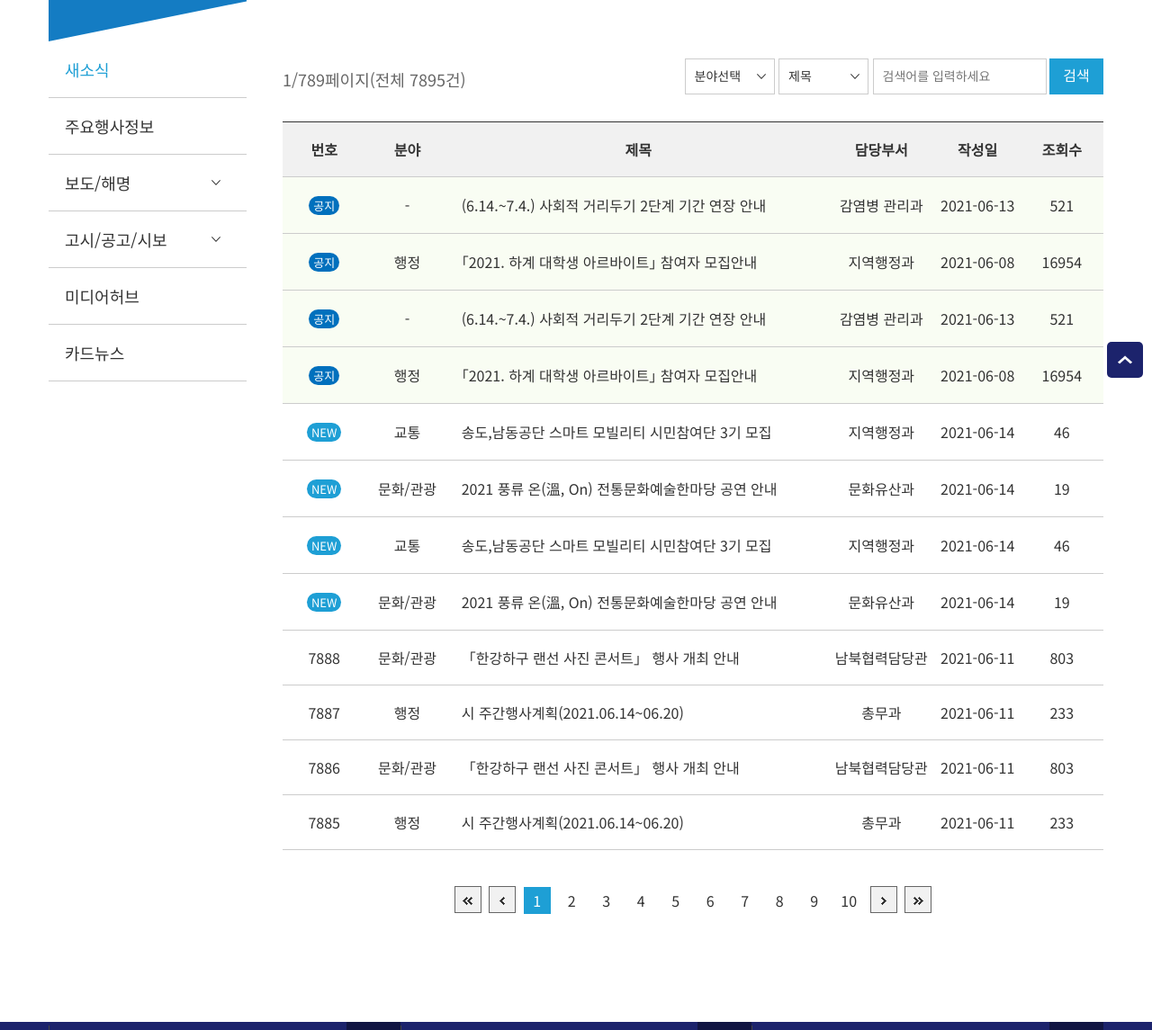
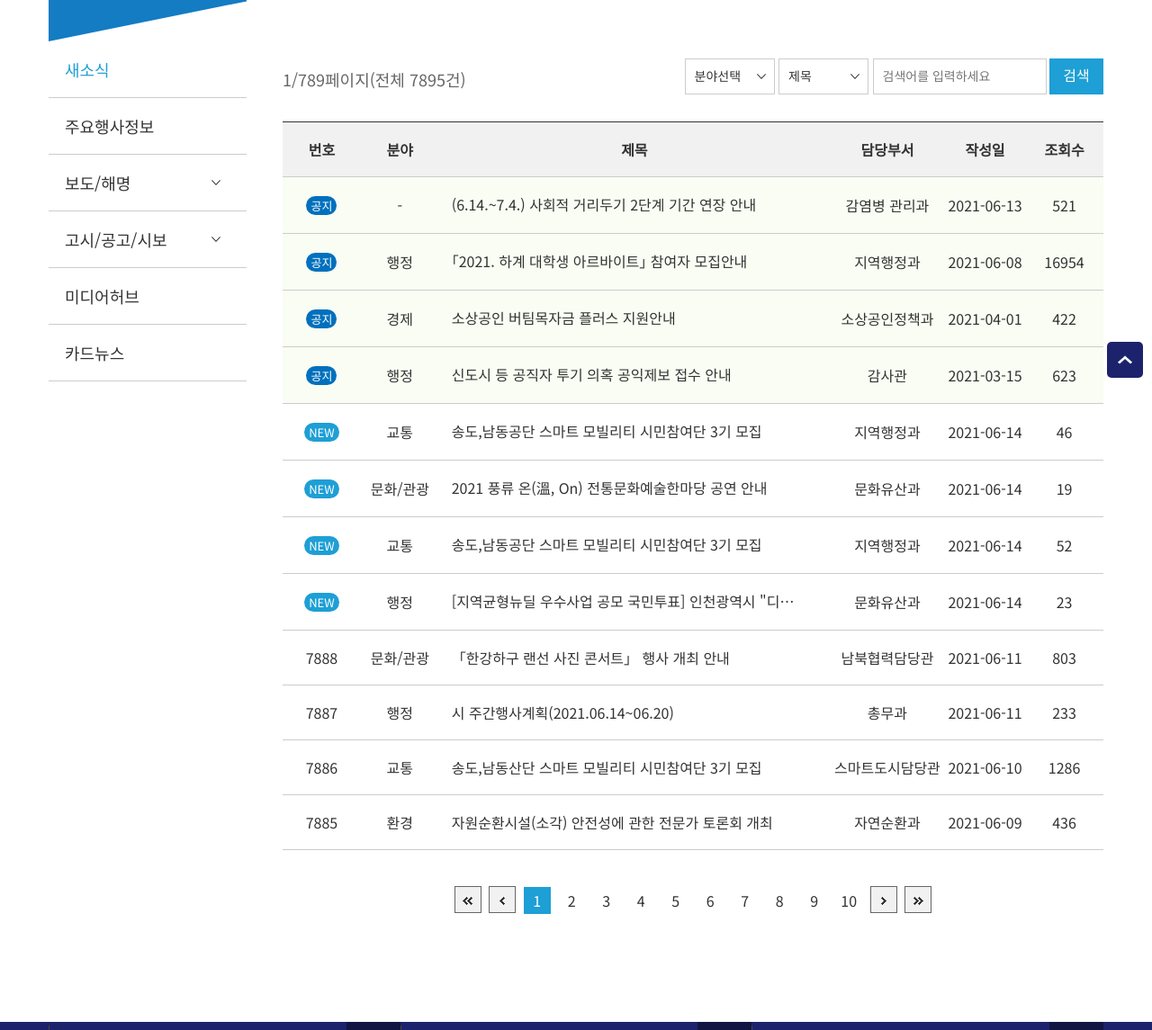
Before and after one commit to dsa02070/incheon, a plain HTML site: page sub_html/news.html in a window 1280 px wide. Shown: the part 370-1515 px from the top of the page at 90% size. Drawn offline with Linux system fonts and the light colour scheme.

Commit message:
2021.07.01. 테이블의 텍스트를 수정했습니다.
1. 테이블 내용에 중복된 텍스트를 새롭게 업데이트 했습니다.

```diff
--- a/css/news.css
+++ b/css/news.css
@@ -108,8 +108,14 @@
 }
 
 .content table tr td:nth-child(3) {
+    display: block;
+    width: 400px;
     padding-left: 14px;
     box-sizing: border-box;
+    /* 말줄임표 생성 */
+    text-overflow: ellipsis;
+    white-space: nowrap;
+    overflow: hidden;
 }
 
 /* pagination */
--- a/sub_html/news.html
+++ b/sub_html/news.html
@@ -279,19 +279,19 @@
                     </tr>
                     <tr class="notice">
                         <td><span>공지</span></td>
-                        <td>-</td>
-                        <td><a href="#">(6.14.~7.4.) 사회적 거리두기 2단계 기간 연장 안내</a></td>
-                        <td>감염병 관리과</td>
-                        <td>2021-06-13</td>
-                        <td>521</td>
+                        <td>경제</td>
+                        <td><a href="#">소상공인 버팀목자금 플러스 지원안내</a></td>
+                        <td>소상공인정책과</td>
+                        <td>2021-04-01</td>
+                        <td>422</td>
                     </tr>
                     <tr class="notice">
                         <td><span>공지</span></td>
                         <td>행정</td>
-                        <td><a href="">｢2021. 하계 대학생 아르바이트｣ 참여자 모집안내</a></td>
-                        <td>지역행정과</td>
-                        <td>2021-06-08</td>
-                        <td>16954</td>
+                        <td><a href="">신도시 등 공직자 투기 의혹 공익제보 접수 안내</a></td>
+                        <td>감사관</td>
+                        <td>2021-03-15</td>
+                        <td>623</td>
                     </tr>
                     <tr class="new">
                         <td><span>NEW</span></td>
@@ -315,15 +315,15 @@
                         <td><a href="#">송도,남동공단 스마트 모빌리티 시민참여단 3기 모집</a></td>
                         <td>지역행정과</td>
                         <td>2021-06-14</td>
-                        <td>46</td>
+                        <td>52</td>
                     </tr>
                     <tr class="new">
                         <td><span>NEW</span></td>
-                        <td>문화/관광</td>
-                        <td><a href="#">2021 풍류 온(溫, On) 전통문화예술한마당 공연 안내</a></td>
+                        <td>행정</td>
+                        <td><a href="#">[지역균형뉴딜 우수사업 공모 국민투표] 인천광역시 "디지털트윈, 상상을 현실로 만들다!"</a></td>
                         <td>문화유산과</td>
                         <td>2021-06-14</td>
-                        <td>19</td>
+                        <td>23</td>
                     </tr>
                     <tr>
                         <td>7888</td>
@@ -343,19 +343,19 @@
                     </tr>
                     <tr>
                         <td>7886</td>
-                        <td>문화/관광</td>
-                        <td><a href="#">「한강하구 랜선 사진 콘서트」 행사 개최 안내</a></td>
-                        <td>남북협력담당관</td>
-                        <td>2021-06-11</td>
-                        <td>803</td>
+                        <td>교통</td>
+                        <td><a href="#">송도,남동산단 스마트 모빌리티 시민참여단 3기 모집</a></td>
+                        <td>스마트도시담당관</td>
+                        <td>2021-06-10</td>
+                        <td>1286</td>
                     </tr>
                     <tr>
                         <td>7885</td>
-                        <td>행정</td>
-                        <td><a href="#">시 주간행사계획(2021.06.14~06.20)</a></td>
-                        <td>총무과</td>
-                        <td>2021-06-11</td>
-                        <td>233</td>
+                        <td>환경</td>
+                        <td><a href="#">자원순환시설(소각) 안전성에 관한 전문가 토론회 개최</a></td>
+                        <td>자연순환과</td>
+                        <td>2021-06-09</td>
+                        <td>436</td>
                     </tr>
                 </table>
                 <!-- pagination -->
```
